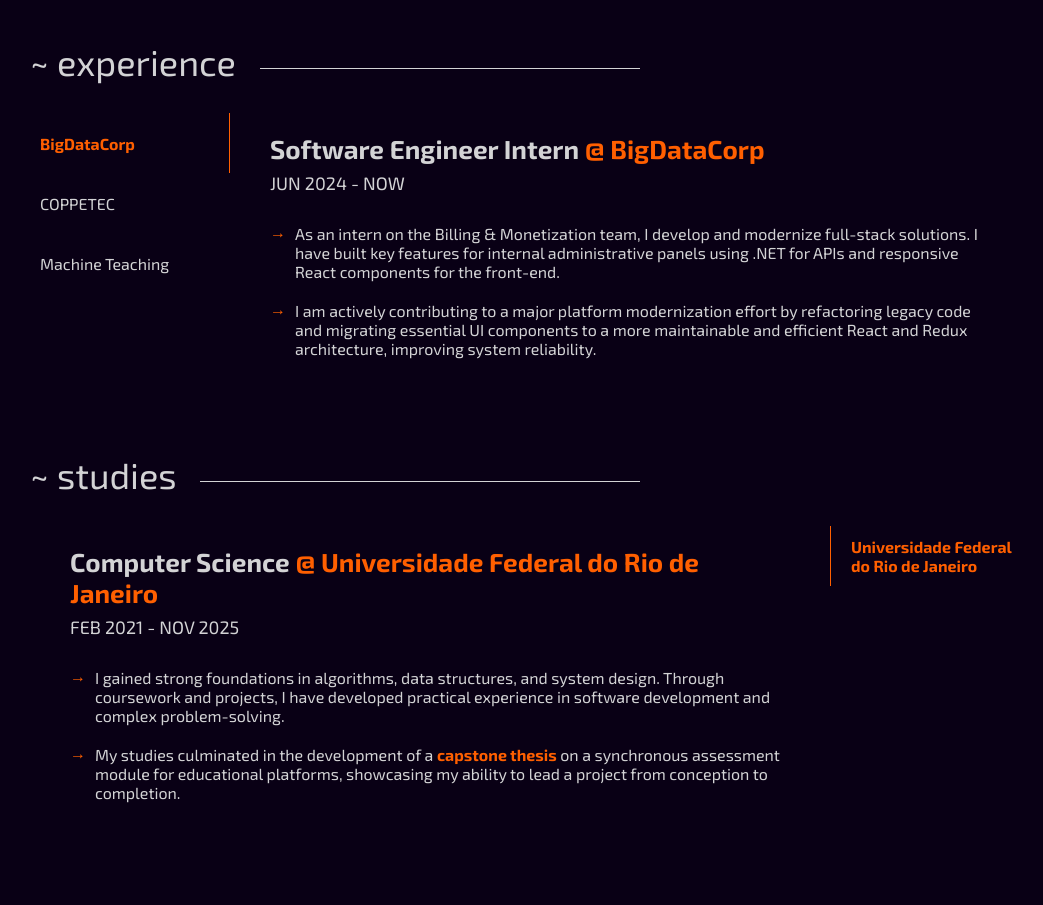
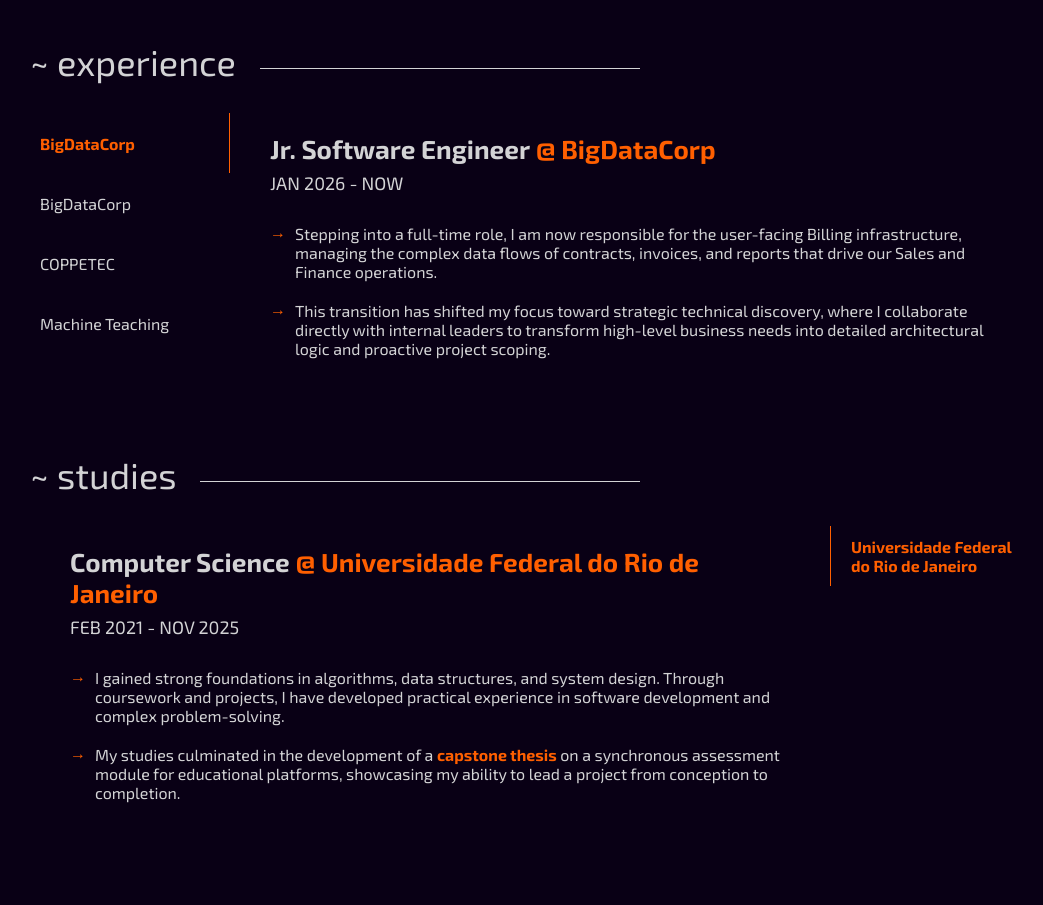
Before and after one commit to hugofolloni/portfolio, a React (Create React App) app: page / in a window 1280 px wide. Shown: the part 1500-2405 px from the top of the page, without its empty margins (110-1153 px from the left). Built offline with nearby package versions, Linux system fonts and the light colour scheme; a web font is replaced by a local one.

Commit message:
feat: Update experiences to add new position: Jr. @BDC

```diff
--- a/src/Experience.js
+++ b/src/Experience.js
@@ -25,11 +25,20 @@ const Experience = () => {
         {
             title: "BigDataCorp",
             role: "Software Engineer Intern",
-            date: "JUN 2024 - NOW",
+            date: "JUN 2024 - DEC 2025",
             task: [
                 "As an intern on the Billing & Monetization team, I develop and modernize full-stack solutions. I have built key features for internal administrative panels using .NET for APIs and responsive React components for the front-end.",
                 "I am actively contributing to a major platform modernization effort by refactoring legacy code and migrating essential UI components to a more maintainable and efficient React and Redux architecture, improving system reliability."
             ]
+        },
+        {
+            title: "BigDataCorp",
+            role: "Jr. Software Engineer",
+            date: 'JAN 2026 - NOW',
+            task: [
+                "Stepping into a full-time role, I am now responsible for the user-facing Billing infrastructure, managing the complex data flows of contracts, invoices, and reports that drive our Sales and Finance operations.",
+                "This transition has shifted my focus toward strategic technical discovery, where I collaborate directly with internal leaders to transform high-level business needs into detailed architectural logic and proactive project scoping.",
+            ],
         }
     ]
     .reverse()
```
Also changed, not shown: 1 other file (tests, documents, lock files or other folders).
